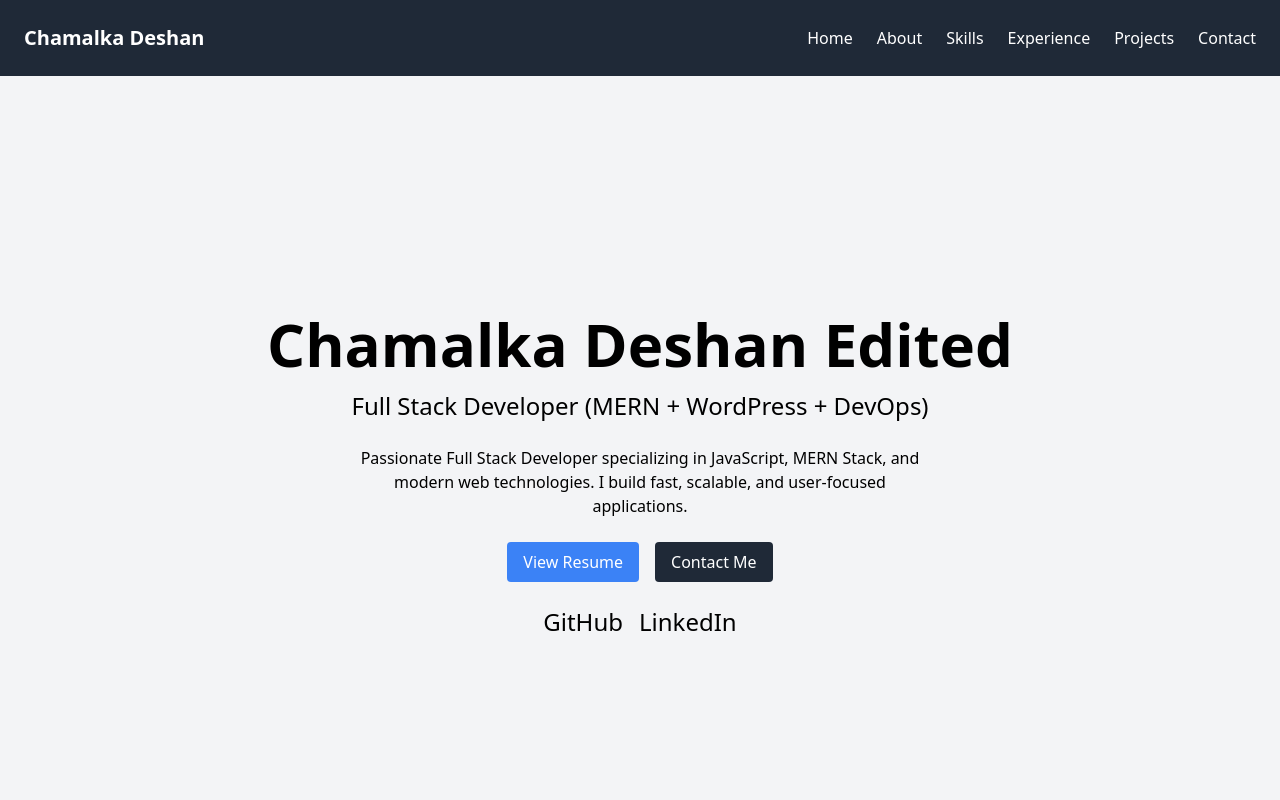
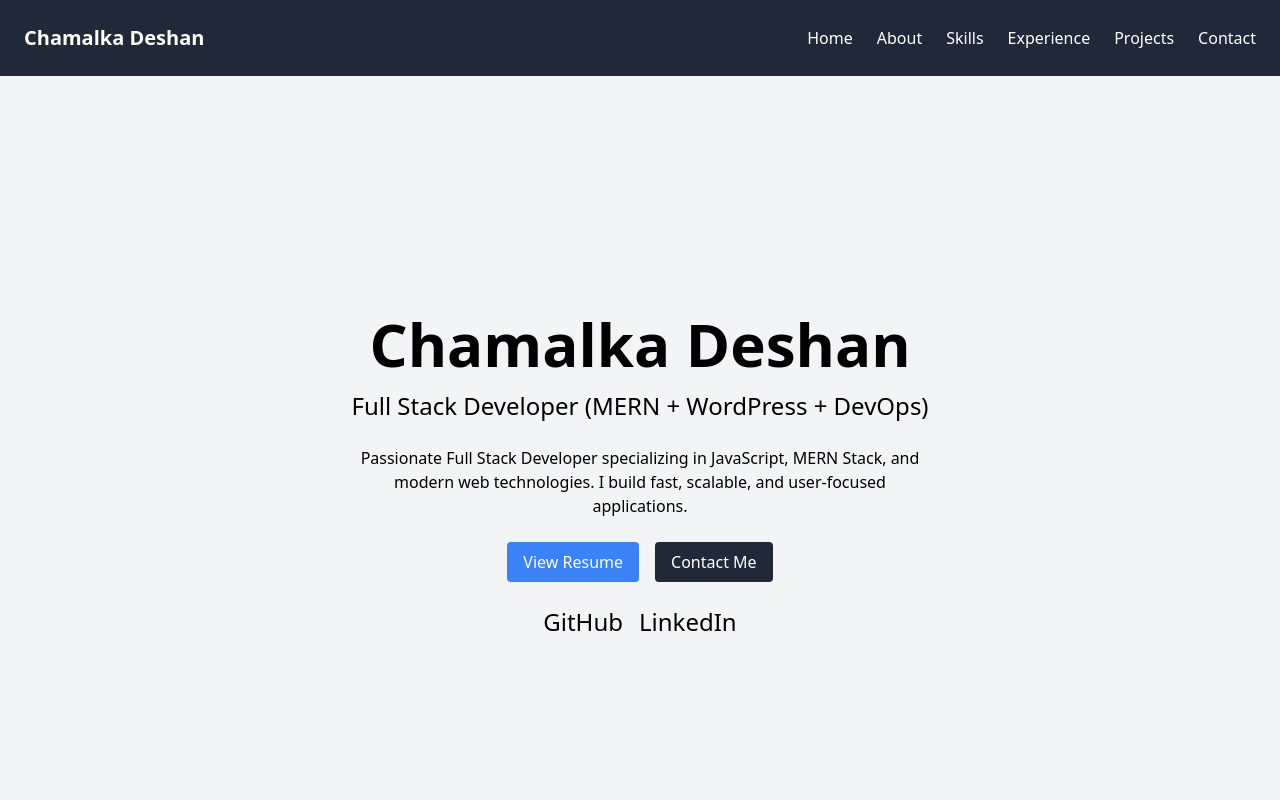
Before and after one commit to chamalka1998/Portfolio, a React (Vite) app: page / in a window 1280 px wide. Shown: the top 800 px of the page. Built offline with nearby package versions, Linux system fonts and the light colour scheme.

Commit message:
Update portfolio

```diff
--- a/src/components/Hero/Hero.jsx
+++ b/src/components/Hero/Hero.jsx
@@ -7,9 +7,7 @@
       id="hero"
       className="flex flex-col items-center justify-center min-h-screen bg-gray-100 text-center p-6"
     >
-      <h1 className="text-4xl md:text-6xl font-bold mb-4">
-        Chamalka Deshan Edited
-      </h1>
+      <h1 className="text-4xl md:text-6xl font-bold mb-4">Chamalka Deshan</h1>
       <p className="text-lg md:text-2xl mb-6">
         Full Stack Developer (MERN + WordPress + DevOps)
       </p>
```
